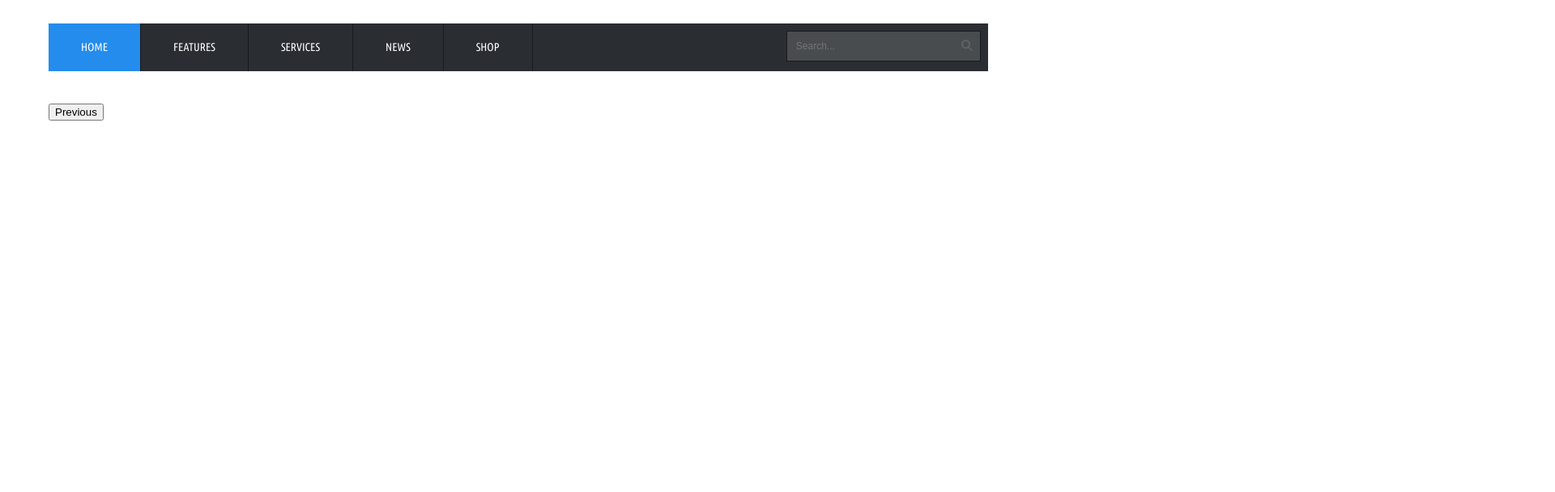
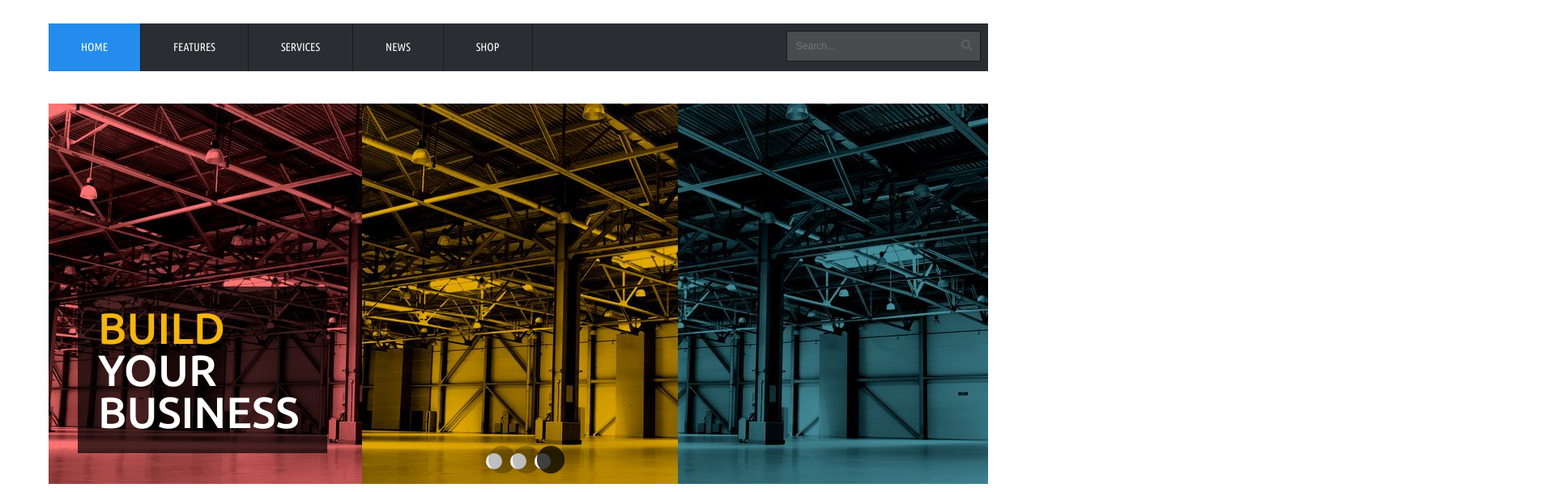
Before and after one commit to max-bulygin/BuildHome-Website, a website: page src/index.html in a window 1280 px wide. Shown: the part 88-696 px from the top of the page at 81% size, 1920 px wide, since content can reach past the window. Drawn offline with nearby package versions, Linux system fonts and the light colour scheme; files whose address does not match are found by name.

Commit message:
compiled styles

```diff
--- a/src/css/styles.css
+++ b/src/css/styles.css
@@ -1,3 +1,4 @@
+@charset "UTF-8";
 /*
  * Color usage
  */
@@ -151,6 +152,209 @@ img {
 .icon-twitter:before {
   content: '\004f'; }
 
+/* Slider */
+.slick-slider {
+  position: relative;
+  display: block;
+  box-sizing: border-box;
+  -webkit-touch-callout: none;
+  -webkit-user-select: none;
+  -khtml-user-select: none;
+  -moz-user-select: none;
+  -ms-user-select: none;
+  user-select: none;
+  -ms-touch-action: pan-y;
+  touch-action: pan-y;
+  -webkit-tap-highlight-color: transparent; }
+
+.slick-list {
+  position: relative;
+  overflow: hidden;
+  display: block;
+  margin: 0;
+  padding: 0; }
+  .slick-list:focus {
+    outline: none; }
+  .slick-list.dragging {
+    cursor: pointer;
+    cursor: hand; }
+
+.slick-slider .slick-track,
+.slick-slider .slick-list {
+  -webkit-transform: translate3d(0, 0, 0);
+  -moz-transform: translate3d(0, 0, 0);
+  -ms-transform: translate3d(0, 0, 0);
+  -o-transform: translate3d(0, 0, 0);
+  transform: translate3d(0, 0, 0); }
+
+.slick-track {
+  position: relative;
+  left: 0;
+  top: 0;
+  display: block; }
+  .slick-track:before, .slick-track:after {
+    content: "";
+    display: table; }
+  .slick-track:after {
+    clear: both; }
+  .slick-loading .slick-track {
+    visibility: hidden; }
+
+.slick-slide {
+  float: left;
+  height: 100%;
+  min-height: 1px;
+  display: none; }
+  [dir="rtl"] .slick-slide {
+    float: right; }
+  .slick-slide img {
+    display: block; }
+  .slick-slide.slick-loading img {
+    display: none; }
+  .slick-slide.dragging img {
+    pointer-events: none; }
+  .slick-initialized .slick-slide {
+    display: block; }
+  .slick-loading .slick-slide {
+    visibility: hidden; }
+  .slick-vertical .slick-slide {
+    display: block;
+    height: auto;
+    border: 1px solid transparent; }
+
+.slick-arrow.slick-hidden {
+  display: none; }
+
+/* Slider */
+.slick-loading .slick-list {
+  background: #fff url("./ajax-loader.gif") center center no-repeat; }
+
+/* Icons */
+@font-face {
+  font-family: "slick";
+  src: url("./fonts/slick.eot");
+  src: url("./fonts/slick.eot?#iefix") format("embedded-opentype"), url("./fonts/slick.woff") format("woff"), url("./fonts/slick.ttf") format("truetype"), url("./fonts/slick.svg#slick") format("svg");
+  font-weight: normal;
+  font-style: normal; }
+
+/* Arrows */
+.slick-prev,
+.slick-next {
+  position: absolute;
+  display: block;
+  height: 20px;
+  width: 20px;
+  line-height: 0px;
+  font-size: 0px;
+  cursor: pointer;
+  background: transparent;
+  color: transparent;
+  top: 50%;
+  -webkit-transform: translate(0, -50%);
+  -ms-transform: translate(0, -50%);
+  transform: translate(0, -50%);
+  padding: 0;
+  border: none;
+  outline: none; }
+  .slick-prev:hover, .slick-prev:focus,
+  .slick-next:hover,
+  .slick-next:focus {
+    outline: none;
+    background: transparent;
+    color: transparent; }
+    .slick-prev:hover:before, .slick-prev:focus:before,
+    .slick-next:hover:before,
+    .slick-next:focus:before {
+      opacity: 1; }
+  .slick-prev.slick-disabled:before,
+  .slick-next.slick-disabled:before {
+    opacity: 0.25; }
+  .slick-prev:before,
+  .slick-next:before {
+    font-family: "slick";
+    font-size: 20px;
+    line-height: 1;
+    color: white;
+    opacity: 0.75;
+    -webkit-font-smoothing: antialiased;
+    -moz-osx-font-smoothing: grayscale; }
+
+.slick-prev {
+  left: -25px; }
+  [dir="rtl"] .slick-prev {
+    left: auto;
+    right: -25px; }
+  .slick-prev:before {
+    content: "←"; }
+    [dir="rtl"] .slick-prev:before {
+      content: "→"; }
+
+.slick-next {
+  right: -25px; }
+  [dir="rtl"] .slick-next {
+    left: -25px;
+    right: auto; }
+  .slick-next:before {
+    content: "→"; }
+    [dir="rtl"] .slick-next:before {
+      content: "←"; }
+
+/* Dots */
+.slick-dotted.slick-slider {
+  margin-bottom: 30px; }
+
+.slick-dots {
+  position: absolute;
+  bottom: -25px;
+  list-style: none;
+  display: block;
+  text-align: center;
+  padding: 0;
+  margin: 0;
+  width: 100%; }
+  .slick-dots li {
+    position: relative;
+    display: inline-block;
+    height: 20px;
+    width: 20px;
+    margin: 0 5px;
+    padding: 0;
+    cursor: pointer; }
+    .slick-dots li button {
+      border: 0;
+      background: transparent;
+      display: block;
+      height: 20px;
+      width: 20px;
+      outline: none;
+      line-height: 0px;
+      font-size: 0px;
+      color: transparent;
+      padding: 5px;
+      cursor: pointer; }
+      .slick-dots li button:hover, .slick-dots li button:focus {
+        outline: none; }
+        .slick-dots li button:hover:before, .slick-dots li button:focus:before {
+          opacity: 1; }
+      .slick-dots li button:before {
+        position: absolute;
+        top: 0;
+        left: 0;
+        content: "•";
+        width: 20px;
+        height: 20px;
+        font-family: "slick";
+        font-size: 6px;
+        line-height: 20px;
+        text-align: center;
+        color: black;
+        opacity: 0.25;
+        -webkit-font-smoothing: antialiased;
+        -moz-osx-font-smoothing: grayscale; }
+    .slick-dots li.slick-active button:before {
+      color: black;
+      opacity: 0.75; }
+
 body {
   font-size: 16px;
   font-family: "Ubuntu", "Helvetica Neue", Arial, sans-serif; }
@@ -264,12 +468,35 @@ body {
     border-bottom: 1px solid #191a1d; }
 
 .slider {
+  position: relative;
   margin-top: 40px; }
 
-.owl-item {
-  display: inline-block;
-  width: 1160px;
-  overflow: hidden; }
+.slide__headline {
+  font-size: 54px;
+  font-weight: 500;
+  color: #fff;
+  text-transform: uppercase;
+  line-height: 52px;
+  background: rgba(0, 0, 0, 0.7);
+  position: absolute;
+  top: 226px;
+  margin-left: 36px;
+  z-index: 10;
+  width: 308px;
+  padding: 25px;
+  white-space: pre-wrap; }
+  .slide__headline:first-line {
+    color: #f4b60d; }
+
+.slick-dots {
+  position: absolute;
+  bottom: 18px; }
+  .slick-dots li button {
+    border: 1px solid currentColor;
+    background: #fff;
+    border-radius: 50%; }
+    .slick-dots li button:before {
+      font-size: 40px; }
 
 .features {
   padding: 70px 0 84px; }
```
Also changed, not shown: 1 other file.
